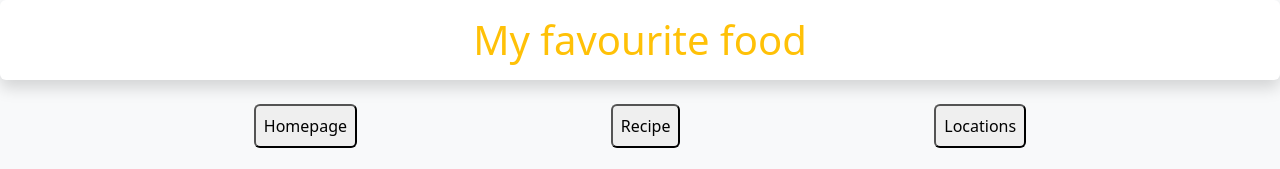
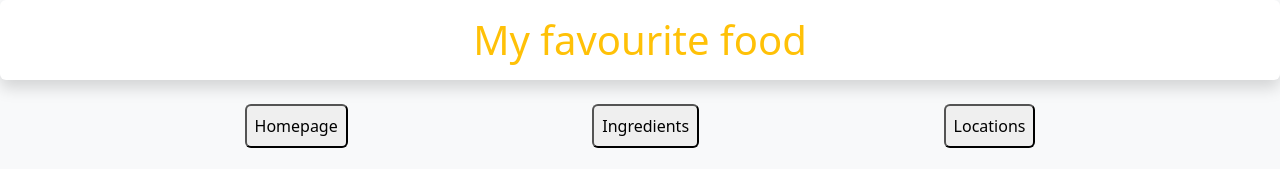
Before and after one commit to Nevashka/fp_CatProject, a plain HTML site: page index.html in a window 1280 px wide. Shown: the top 169 px of the page. Drawn offline with nearby package versions, Linux system fonts and the light colour scheme.

Commit message:
ingredients nav buttom

```diff
--- a/index.html
+++ b/index.html
@@ -19,7 +19,7 @@
         <button class="p-2 btn-sm rounded">Homepage</button>
       </a>
       <a class="navbar-brand" href="./ingredients.html">
-        <button class="p-2 btn-sm rounded">Recipe</button>
+        <button class="p-2 btn-sm rounded">Ingredients</button>
       </a>
       <a class="navbar-brand" href="./locations.html">
         <button class="p-2 btn-sm rounded ">Locations</button>
```
